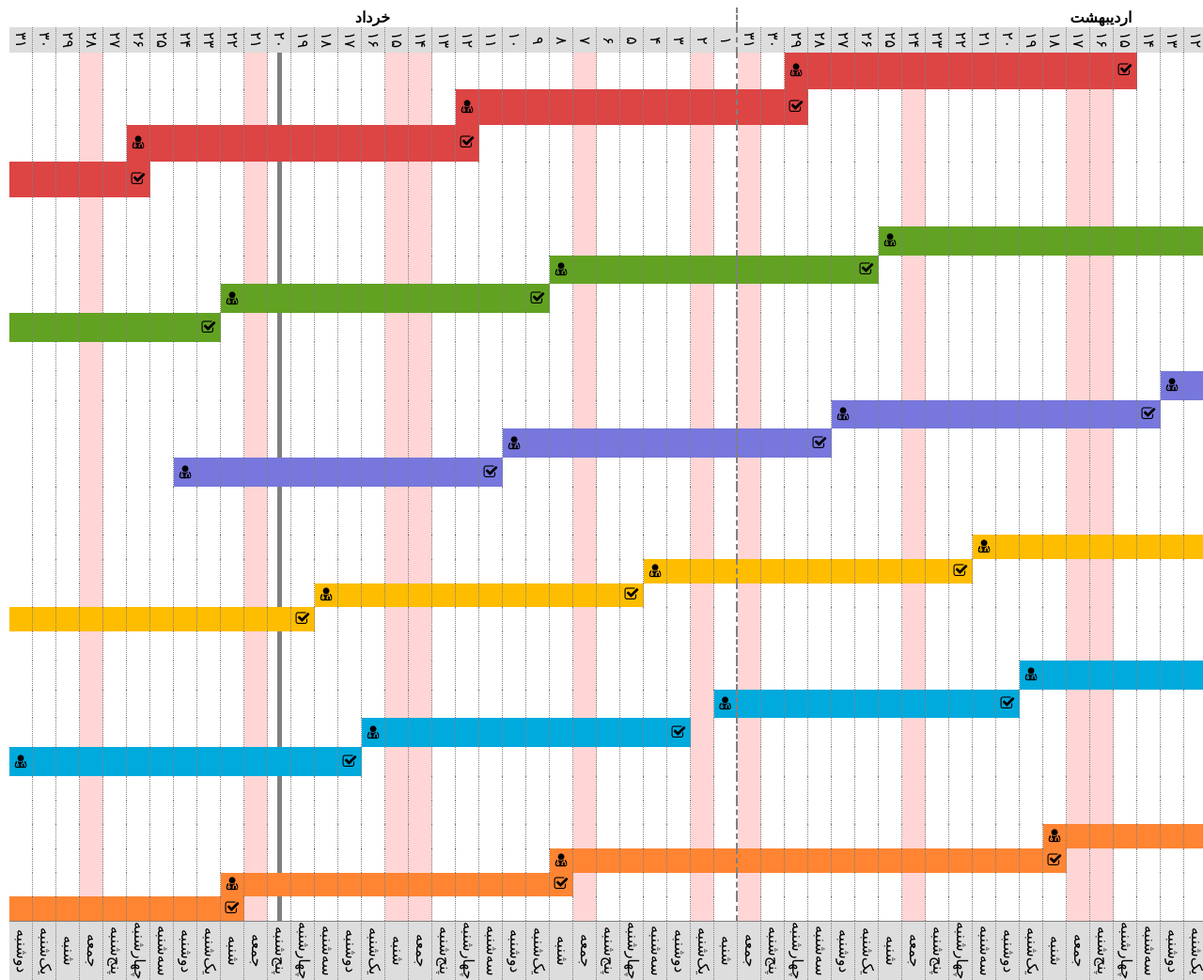
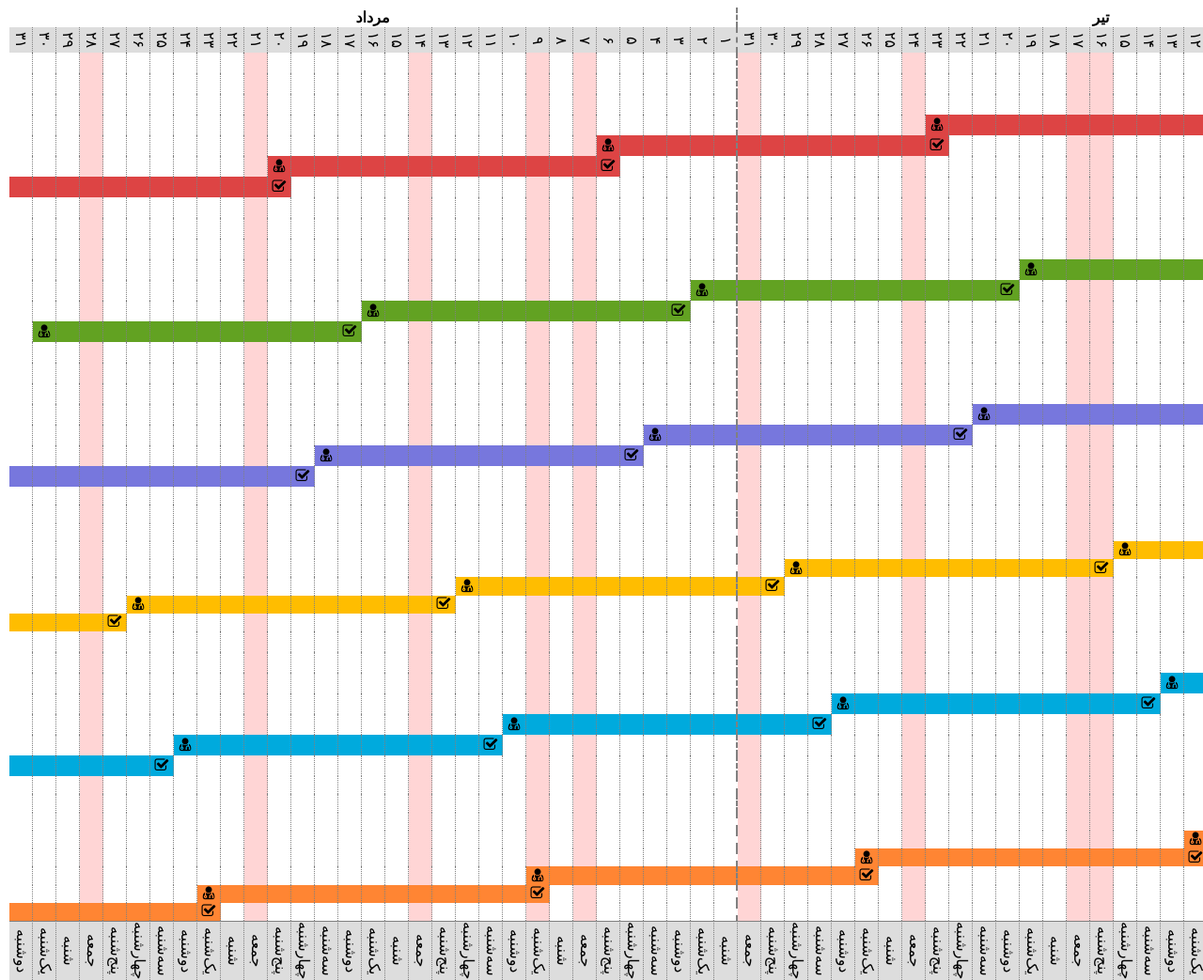
Before and after one commit to dotin-ir/timeline.js, a plain HTML site: page timeline.html in a window 1280 px wide. Shown: the top 1043 px of the page at 94% size. Drawn offline with Linux system fonts and the light colour scheme.

Commit message:
Change file names

```diff
--- a/data.json
+++ /dev/null
@@ -1,198 +0,0 @@
-{
-	"title": "disabled",
-	"season":
-	{
-		"startsOnDayOfWeek": 1,
-		"weekend": 6,
-		"months":
-		[
-			{
-				"id": 1,
-				"name": "فروردین",
-				"numOfDays":31,
-				"holidays": [1, 2, 3, 4, 12]
-			},
-			{
-				"id": 2,
-				"name": "اردیبهشت",
-				"numOfDays":31,
-				"holidays": [2, 16]
-			},
-			{
-				"id": 3,
-				"name": "خرداد",
-				"numOfDays":31,
-				"holidays": [2, 15]
-			}
-		]
-	},
-	"swimlanes":
-	[
-		{
-			"title": "بهبود مستمر",
-			"color": "#dd4444",
-			"intervals":
-			[
-				{
-					"from": { "calendar": "Jalali", "date": {"year":1395, "month": 2, "day": 15 } },
-					"to": { "calendar": "Jalali", "date": {"year":1395, "month": 2, "day": 29 } }
-				},
-				{
-					"from": { "calendar": "Jalali", "date": {"year":1395, "month": 2, "day": 29 } },
-					"to": { "calendar": "Jalali", "date": {"year":1395, "month": 3, "day": 12 } }
-				},
-				{
-					"from": { "calendar": "Jalali", "date": {"year":1395, "month": 3, "day": 12 } },
-					"to": { "calendar": "Jalali", "date": {"year":1395, "month": 3, "day": 26 } }
-				},
-				{
-					"from": { "calendar": "Jalali", "date": {"year":1395, "month": 3, "day": 26 } },
-					"to": "eternity"
-				}
-			]
-		},
-		{
-			"title": "تسهیلات",
-			"color": "#62a222",
-			"intervals":
-			[
-				{
-					"from": { "calendar": "Jalali", "date": { "year": 1395, "month": 1, "day": 22 } },
-					"to": { "calendar": "Jalali", "date": { "year": 1395, "month": 2, "day": 4 } }
-				},
-				{
-					"from": { "calendar": "Jalali", "date": { "year": 1395, "month": 2, "day": 5 } },
-					"to": { "calendar": "Jalali", "date": { "year": 1395, "month": 2, "day": 25 } }
-				},
-				{
-					"from": { "calendar": "Jalali", "date": { "year": 1395, "month": 2, "day": 26 } },
-					"to": { "calendar": "Jalali", "date": { "year": 1395, "month": 3, "day": 8 } }
-				},
-				{
-					"from": { "calendar": "Jalali", "date": { "year": 1395, "month": 3, "day": 9 } },
-					"to": { "calendar": "Jalali", "date": { "year": 1395, "month": 3, "day": 22 } }
-				},
-				{
-					"from": { "calendar": "Jalali", "date": { "year": 1395, "month": 3, "day": 23 } },
-					"to": "eternity"
-				}
-			]
-		},
-		{
-			"title": "حساب‌داری",
-			"color": "#7777dd",
-			"intervals":
-			[
-				{
-					"from": { "calendar": "Jalali", "date": { "year": 1395, "month": 1, "day": 17 } },
-					"to": { "calendar": "Jalali", "date": { "year": 1395, "month": 1, "day": 30 } }
-				},
-				{
-					"from": { "calendar": "Jalali", "date": { "year": 1395, "month": 1, "day": 31 } },
-					"to": { "calendar": "Jalali", "date": { "year": 1395, "month": 2, "day": 13 } }
-				},
-				{
-					"from": { "calendar": "Jalali", "date": { "year": 1395, "month": 2, "day": 14 } },
-					"to": { "calendar": "Jalali", "date": { "year": 1395, "month": 2, "day": 27 } }
-				},
-				{
-					"from": { "calendar": "Jalali", "date": { "year": 1395, "month": 2, "day": 28 } },
-					"to": { "calendar": "Jalali", "date": { "year": 1395, "month": 3, "day": 10 } }
-				},
-				{
-					"from": { "calendar": "Jalali", "date": { "year": 1395, "month": 3, "day": 11 } },
-					"to": { "calendar": "Jalali", "date": { "year": 1395, "month": 3, "day": 24 } }
-				}
-			]
-		},
-		{
-			"title": "ضمانت‌نامه",
-			"color": "#ffbd00",
-			"intervals":
-			[
-				{
-					"from": { "calendar": "Jalali", "date": { "year": 1395, "month": 1, "day": 15 } },
-					"to": { "calendar": "Jalali", "date": { "year": 1395, "month": 1, "day": 24 } }
-				},
-				{
-					"from": { "calendar": "Jalali", "date": { "year": 1395, "month": 1, "day": 25 } },
-					"to": { "calendar": "Jalali", "date": { "year": 1395, "month": 2, "day": 7 } }
-				},
-				{
-					"from": { "calendar": "Jalali", "date": { "year": 1395, "month": 2, "day": 8 } },
-					"to": { "calendar": "Jalali", "date": { "year": 1395, "month": 2, "day": 21 } }
-				},
-				{
-					"from": { "calendar": "Jalali", "date": { "year": 1395, "month": 2, "day": 22 } },
-					"to": { "calendar": "Jalali", "date": { "year": 1395, "month": 3, "day": 4 } }
-				},
-				{
-					"from": { "calendar": "Jalali", "date": { "year": 1395, "month": 3, "day": 5 } },
-					"to": { "calendar": "Jalali", "date": { "year": 1395, "month": 3, "day": 18 } }
-				},
-				{
-					"from": { "calendar": "Jalali", "date": { "year": 1395, "month": 3, "day": 19 } },
-					"to": "eternity"
-				}
-			]
-		},
-		{
-			"title": "منابع",
-			"color": "#00aadd",
-			"intervals":
-			[
-				{
-					"from": { "calendar": "Jalali", "date": { "year": 1395, "month": 1, "day": 16 } },
-					"to": { "calendar": "Jalali", "date": { "year": 1395, "month": 2, "day": 5 } }
-				},
-				{
-					"from": { "calendar": "Jalali", "date": { "year": 1395, "month": 2, "day": 6 } },
-					"to": { "calendar": "Jalali", "date": { "year": 1395, "month": 2, "day": 19 } }
-				},
-				{
-					"from": { "calendar": "Jalali", "date": { "year": 1395, "month": 2, "day": 20 } },
-					"to": { "calendar": "Jalali", "date": { "year": 1395, "month": 3, "day": 1 } }
-				},
-				{
-					"from": { "calendar": "Jalali", "date": { "year": 1395, "month": 3, "day": 3 } },
-					"to": { "calendar": "Jalali", "date": { "year": 1395, "month": 3, "day": 16 } }
-				},
-				{
-					"from": { "calendar": "Jalali", "date": { "year": 1395, "month": 3, "day": 17 } },
-					"to": { "calendar": "Jalali", "date": { "year": 1395, "month": 3, "day": 31 } }
-				}
-			]
-		},
-		{
-			"title": "وصول مطالبات",
-			"color": "#ff8533",
-			"intervals":
-			[
-				{
-					"from": { "calendar": "Jalali", "date": { "year": 1395, "month": 1, "day": 7 } },
-					"to": { "calendar": "Jalali", "date": { "year": 1395, "month": 1, "day": 21 } }
-				},
-				{
-					"from": { "calendar": "Jalali", "date": { "year": 1395, "month": 1, "day": 21 } },
-					"to": { "calendar": "Jalali", "date": { "year": 1395, "month": 2, "day": 4 } }
-				},
-				{
-					"from": { "calendar": "Jalali", "date": { "year": 1395, "month": 2, "day": 4 } },
-					"to": { "calendar": "Jalali", "date": { "year": 1395, "month": 2, "day": 18 } }
-				},
-				{
-					"from": { "calendar": "Jalali", "date": { "year": 1395, "month": 2, "day": 18 } },
-					"to": { "calendar": "Jalali", "date": { "year": 1395, "month": 3, "day": 8 } }
-				},
-				{
-					"from": { "calendar": "Jalali", "date": { "year": 1395, "month": 3, "day": 8 } },
-					"to": { "calendar": "Jalali", "date": { "year": 1395, "month": 3, "day": 22 } }
-				},
-				{
-					"from": { "calendar": "Jalali", "date": { "year": 1395, "month": 3, "day": 22 } },
-					"to": "eternity"
-				}
-			]
-		}
-	]
-}
--- a/timeline.html
+++ b/timeline.html
@@ -9,7 +9,7 @@
 <body dir="rtl">
 	<script src="jquery.js"></script>
 	<script src="calendar.js"></script>
-	<script src="gen.js"></script>
+	<script src="timeline.js"></script>
 
 	<div id="title"></div>
 	<div id="timeline"></div>
--- a/gen.js
+++ b/timeline.js
@@ -2,11 +2,11 @@ var persianDigits = ['۰', '۱', '۲',  '۳',  '۴',  '۵',  '۶',  '۷',  '۸',
 var dowNames = ['شنبه', 'یک‌شنبه', 'دوشنبه',  'سه‌شنبه',  'چهارشنبه',  'پنج‌شنبه',  'جمعه'];
 
 $( document ).ready(function() {
-	$.getJSON('data.json', function( data ) {
+	$.getJSON('timeline.json', function( config ) {
 
-		addTitle(data.title);
+		addTitle(config.title);
 
-		addTimeline(data);
+		addTimeline(config);
 
 	});
 });
@@ -17,12 +17,12 @@ function addTitle(title) {
 	}
 }
 
-function addTimeline(data) {
+function addTimeline(config) {
 	var timeline = $('<table></table>').attr('cellspacing', 0);
 
-	appendHeadersToTimeline(timeline, data.season);
-	appendSwimlanesToTimeline(timeline, data.swimlanes, data.season.months);
-	appendFootersToTimeline(timeline, data.season);
+	appendHeadersToTimeline(timeline, config.season);
+	appendSwimlanesToTimeline(timeline, config.swimlanes, config.season.months);
+	appendFootersToTimeline(timeline, config.season);
 
 	$('#timeline').append(timeline);
 }
--- /dev/null
+++ b/timeline.json
@@ -0,0 +1,250 @@
+{
+	"title": "disabled",
+	"season":
+	{
+		"startsOnDayOfWeek": 1,
+		"weekend": 6,
+		"months":
+		[
+			{
+				"id": 3,
+				"name": "خرداد",
+				"numOfDays":31,
+				"holidays": [2, 15]
+			},
+			{
+				"id": 4,
+				"name": "تیر",
+				"numOfDays":31,
+				"holidays": [7, 16, 17]
+			},
+			{
+				"id": 5,
+				"name": "مرداد",
+				"numOfDays":31,
+				"holidays": [9]
+			}
+		]
+	},
+	"swimlanes":
+	[
+		{
+			"title": "بهبود مستمر",
+			"color": "#dd4444",
+			"intervals":
+			[
+				{
+					"from": { "calendar": "Jalali", "date": {"year":1395, "month": 2, "day": 29 } },
+					"to": { "calendar": "Jalali", "date": {"year":1395, "month": 3, "day": 12 } }
+				},
+				{
+					"from": { "calendar": "Jalali", "date": {"year":1395, "month": 3, "day": 12 } },
+					"to": { "calendar": "Jalali", "date": {"year":1395, "month": 3, "day": 26 } }
+				},
+				{
+					"from": { "calendar": "Jalali", "date": {"year":1395, "month": 3, "day": 26 } },
+					"to": { "calendar": "Jalali", "date": {"year":1395, "month": 4, "day": 9 } }
+				},
+				{
+					"from": { "calendar": "Jalali", "date": {"year":1395, "month": 4, "day": 9 } },
+					"to": { "calendar": "Jalali", "date": {"year":1395, "month": 4, "day": 23 } }
+				},
+				{
+					"from": { "calendar": "Jalali", "date": {"year":1395, "month": 4, "day": 23 } },
+					"to": { "calendar": "Jalali", "date": {"year":1395, "month": 5, "day": 6 } }
+				},
+				{
+					"from": { "calendar": "Jalali", "date": {"year":1395, "month": 5, "day": 6 } },
+					"to": { "calendar": "Jalali", "date": {"year":1395, "month": 5, "day": 20 } }
+				},
+				{
+					"from": { "calendar": "Jalali", "date": {"year":1395, "month": 5, "day": 20 } },
+					"to": "eternity"
+				}
+			]
+		},
+		{
+			"title": "تسهیلات",
+			"color": "#62a222",
+			"intervals":
+			[
+				{
+					"from": { "calendar": "Jalali", "date": { "year": 1395, "month": 2, "day": 26 } },
+					"to": { "calendar": "Jalali", "date": { "year": 1395, "month": 3, "day": 8 } }
+				},
+				{
+					"from": { "calendar": "Jalali", "date": { "year": 1395, "month": 3, "day": 9 } },
+					"to": { "calendar": "Jalali", "date": { "year": 1395, "month": 3, "day": 22 } }
+				},
+				{
+					"from": { "calendar": "Jalali", "date": { "year": 1395, "month": 3, "day": 23 } },
+					"to": { "calendar": "Jalali", "date": {"year":1395, "month": 4, "day": 5 } }
+				},
+				{
+					"from": { "calendar": "Jalali", "date": {"year":1395, "month": 4, "day": 6 } },
+					"to": { "calendar": "Jalali", "date": {"year":1395, "month": 4, "day": 19 } }
+				},
+				{
+					"from": { "calendar": "Jalali", "date": {"year":1395, "month": 4, "day": 20 } },
+					"to": { "calendar": "Jalali", "date": {"year":1395, "month": 5, "day": 2 } }
+				},
+				{
+					"from": { "calendar": "Jalali", "date": {"year":1395, "month": 5, "day": 3 } },
+					"to": { "calendar": "Jalali", "date": {"year":1395, "month": 5, "day": 16 } }
+				},
+				{
+					"from": { "calendar": "Jalali", "date": {"year":1395, "month": 5, "day": 17 } },
+					"to": { "calendar": "Jalali", "date": {"year":1395, "month": 5, "day": 30 } }
+				}
+			]
+		},
+		{
+			"title": "حساب‌داری",
+			"color": "#7777dd",
+			"intervals":
+			[
+				{
+					"from": { "calendar": "Jalali", "date": { "year": 1395, "month": 2, "day": 28 } },
+					"to": { "calendar": "Jalali", "date": { "year": 1395, "month": 3, "day": 10 } }
+				},
+				{
+					"from": { "calendar": "Jalali", "date": { "year": 1395, "month": 3, "day": 11 } },
+					"to": { "calendar": "Jalali", "date": {"year":1395, "month": 3, "day": 24 } }
+				},
+				{
+					"from": { "calendar": "Jalali", "date": {"year":1395, "month": 3, "day": 25 } },
+					"to": { "calendar": "Jalali", "date": {"year":1395, "month": 4, "day": 7 } }
+				},
+				{
+					"from": { "calendar": "Jalali", "date": {"year":1395, "month": 4, "day": 8 } },
+					"to": { "calendar": "Jalali", "date": {"year":1395, "month": 4, "day": 21 } }
+				},
+				{
+					"from": { "calendar": "Jalali", "date": {"year":1395, "month": 4, "day": 22 } },
+					"to": { "calendar": "Jalali", "date": { "year": 1395, "month": 5, "day": 4 } }
+				},
+				{
+					"from": { "calendar": "Jalali", "date": {"year":1395, "month": 5, "day": 5 } },
+					"to": { "calendar": "Jalali", "date": { "year": 1395, "month": 5, "day": 18 } }
+				},
+				{
+					"from": { "calendar": "Jalali", "date": {"year":1395, "month": 5, "day": 19 } },
+					"to": "eternity"
+				}
+			]
+		},
+		{
+			"title": "ضمانت‌نامه",
+			"color": "#ffbd00",
+			"intervals":
+			[
+				{
+					"from": { "calendar": "Jalali", "date": { "year": 1395, "month": 2, "day": 22 } },
+					"to": { "calendar": "Jalali", "date": { "year": 1395, "month": 3, "day": 4 } }
+				},
+				{
+					"from": { "calendar": "Jalali", "date": { "year": 1395, "month": 3, "day": 5 } },
+					"to": { "calendar": "Jalali", "date": { "year": 1395, "month": 3, "day": 18 } }
+				},
+				{
+					"from": { "calendar": "Jalali", "date": { "year": 1395, "month": 3, "day": 19 } },
+					"to": { "calendar": "Jalali", "date": {"year":1395, "month": 4, "day": 1 } }
+				},
+				{
+					"from": { "calendar": "Jalali", "date": {"year":1395, "month": 4, "day": 2 } },
+					"to": { "calendar": "Jalali", "date": {"year":1395, "month": 4, "day": 15 } }
+				},
+				{
+					"from": { "calendar": "Jalali", "date": {"year":1395, "month": 4, "day": 16 } },
+					"to": { "calendar": "Jalali", "date": {"year":1395, "month": 4, "day": 29 } }
+				},
+				{
+					"from": { "calendar": "Jalali", "date": {"year":1395, "month": 4, "day": 30 } },
+					"to": { "calendar": "Jalali", "date": {"year":1395, "month": 5, "day": 12 } }
+				},
+				{
+					"from": { "calendar": "Jalali", "date": {"year":1395, "month": 5, "day": 13 } },
+					"to": { "calendar": "Jalali", "date": {"year":1395, "month": 5, "day": 26 } }
+				},
+				{
+					"from": { "calendar": "Jalali", "date": {"year":1395, "month": 5, "day": 27 } },
+					"to": "eternity"
+				}
+			]
+		},
+		{
+			"title": "منابع",
+			"color": "#00aadd",
+			"intervals":
+			[
+				{
+					"from": { "calendar": "Jalali", "date": { "year": 1395, "month": 3, "day": 3 } },
+					"to": { "calendar": "Jalali", "date": { "year": 1395, "month": 3, "day": 16 } }
+				},
+				{
+					"from": { "calendar": "Jalali", "date": { "year": 1395, "month": 3, "day": 17 } },
+					"to": { "calendar": "Jalali", "date": {"year":1395, "month": 3, "day": 30 } }
+				},
+				{
+					"from": { "calendar": "Jalali", "date": {"year":1395, "month": 3, "day": 31 } },
+					"to": { "calendar": "Jalali", "date": {"year":1395, "month": 4, "day": 13 } }
+				},
+				{
+					"from": { "calendar": "Jalali", "date": {"year":1395, "month": 4, "day": 14 } },
+					"to": { "calendar": "Jalali", "date": {"year":1395, "month": 4, "day": 27 } }
+				},
+				{
+					"from": { "calendar": "Jalali", "date": {"year":1395, "month": 4, "day": 28 } },
+					"to": { "calendar": "Jalali", "date": { "year": 1395, "month": 5, "day": 10 } }
+				},
+				{
+					"from": { "calendar": "Jalali", "date": {"year":1395, "month": 5, "day": 11 } },
+					"to": { "calendar": "Jalali", "date": { "year": 1395, "month": 5, "day": 24 } }
+				},
+				{
+					"from": { "calendar": "Jalali", "date": {"year":1395, "month": 5, "day": 25 } },
+					"to": "eternity"
+				}
+			]
+		},
+		{
+			"title": "وصول مطالبات",
+			"color": "#ff8533",
+			"intervals":
+			[
+				{
+					"from": { "calendar": "Jalali", "date": { "year": 1395, "month": 2, "day": 18 } },
+					"to": { "calendar": "Jalali", "date": { "year": 1395, "month": 3, "day": 1 } }
+				},
+				{
+					"from": { "calendar": "Jalali", "date": { "year": 1395, "month": 3, "day": 1 } },
+					"to": { "calendar": "Jalali", "date": { "year": 1395, "month": 3, "day": 15 } }
+				},
+				{
+					"from": { "calendar": "Jalali", "date": { "year": 1395, "month": 3, "day": 15 } },
+					"to": { "calendar": "Jalali", "date": {"year":1395, "month": 3, "day": 29 } }
+				},
+				{
+					"from": { "calendar": "Jalali", "date": {"year":1395, "month": 3, "day": 29 } },
+					"to": { "calendar": "Jalali", "date": {"year":1395, "month": 4, "day": 12 } }
+				},
+				{
+					"from": { "calendar": "Jalali", "date": {"year":1395, "month": 4, "day": 12 } },
+					"to": { "calendar": "Jalali", "date": {"year":1395, "month": 4, "day": 26 } }
+				},
+				{
+					"from": { "calendar": "Jalali", "date": {"year":1395, "month": 4, "day": 26 } },
+					"to": { "calendar": "Jalali", "date": {"year":1395, "month": 5, "day": 9 } }
+				},
+				{
+					"from": { "calendar": "Jalali", "date": {"year":1395, "month": 5, "day": 9 } },
+					"to": { "calendar": "Jalali", "date": {"year":1395, "month": 5, "day": 23 } }
+				},
+				{
+					"from": { "calendar": "Jalali", "date": {"year":1395, "month": 5, "day": 23 } },
+					"to": "eternity"
+				}
+			]
+		}
+	]
+}
```
